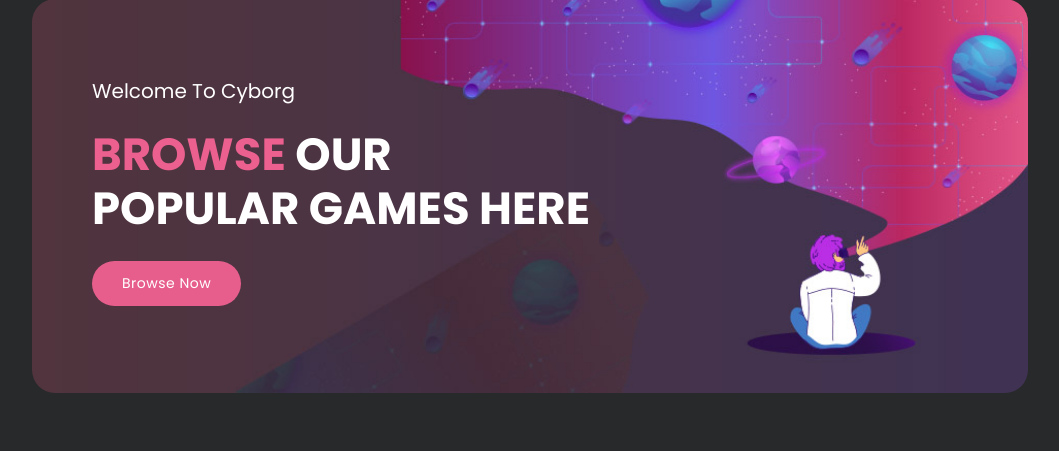
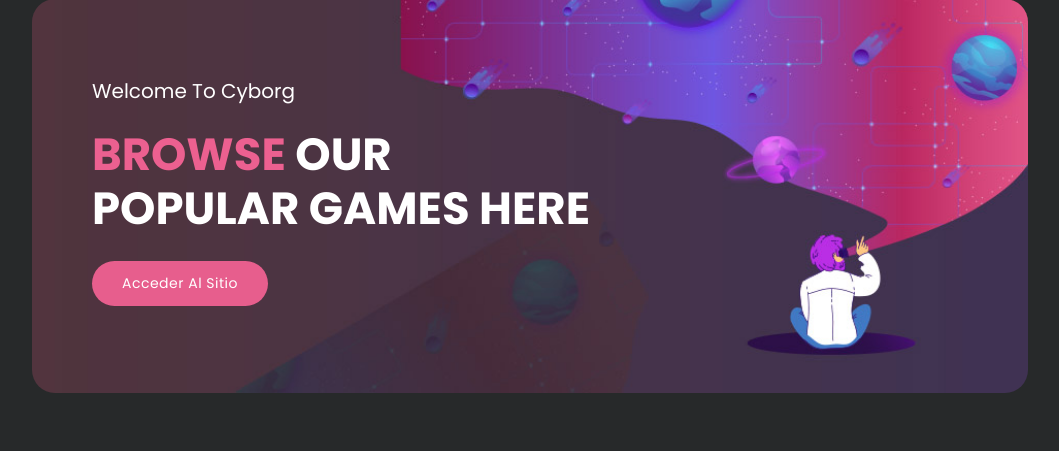
Before and after one commit to HaizeRinggo/Practica-2-AS, a Flask app: page / in a window 1280 px wide. Shown: the part 171-622 px from the top of the page, without its empty margins (110-1169 px from the left). Run offline with Flask 3, Linux system fonts and the light colour scheme; some libraries are stand-ins or nearby versions.

Commit message:
Update landing-page.html

```diff
--- a/templates/landing-page.html
+++ b/templates/landing-page.html
@@ -95,7 +95,7 @@
                   <h6>Welcome To Cyborg</h6>
                   <h4><em>Browse</em> Our Popular Games Here</h4>
                   <div class="main-button">
-                    <a href="./index.html">Browse Now</a>
+                    <a href="./index.html">Acceder al sitio</a>
                   </div>
                 </div>
               </div>
```
